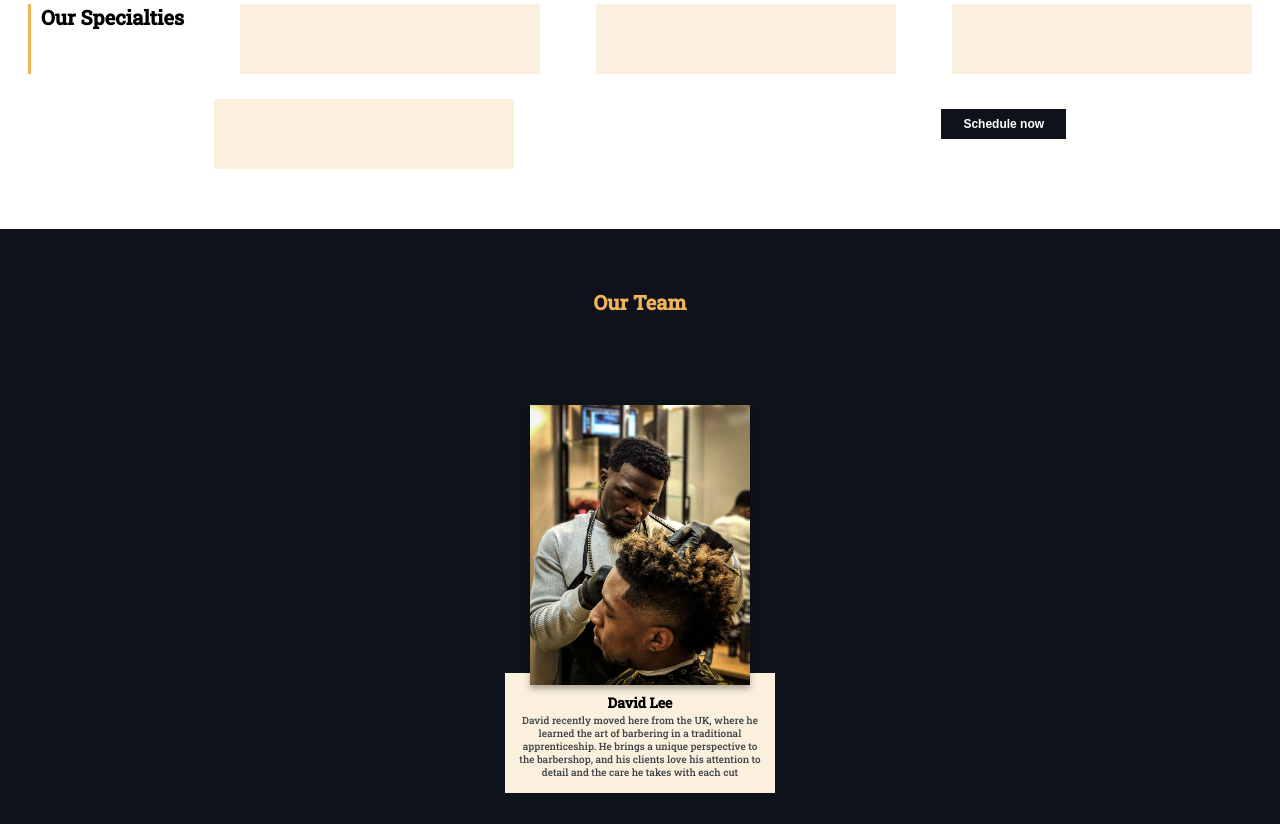
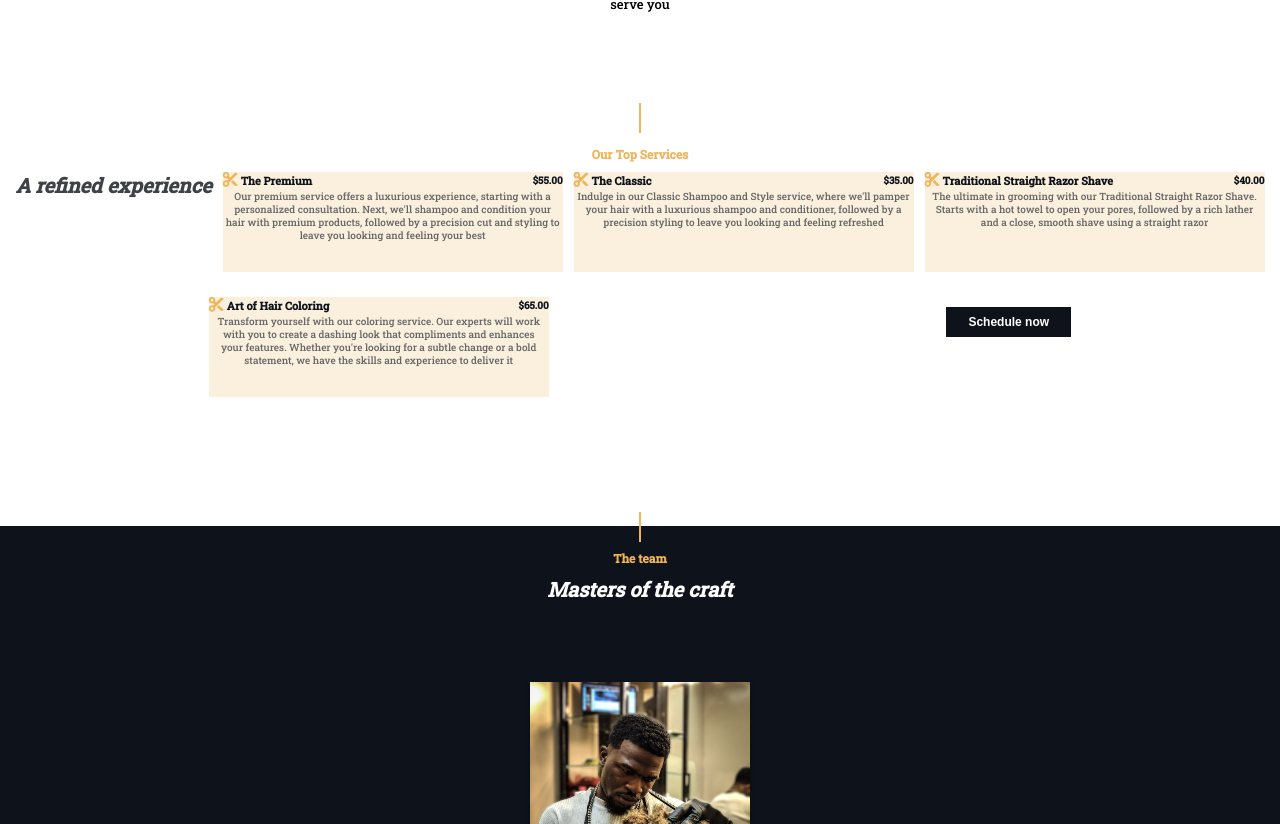
Before and after one commit to DavidHenry-Dev/dapperDudes-Barber, a React (Create React App) app: page / in a window 1280 px wide. Shown: the part 1356-2180 px from the top of the page. Built offline with nearby package versions, Linux system fonts and the light colour scheme.

Commit message:
home page mvp finished

```diff
--- a/src/App.js
+++ b/src/App.js
@@ -1,6 +1,6 @@
 import React from "react";
 import "./style.css";
-import { Header, Hero, Barber, Section, Card, Button, Footer }from "./components";
+import { Header, Hero, Barber, Section, Card, Button, Footer, Dash }from "./components";
 import { barber1, barber2, barber3, cuttingHair } from './assets'
 import { Link } from 'react-router-dom';
 
@@ -14,20 +14,23 @@ export default function App() {
             {/* Main hero section */}
           <Hero />
             {/* Info & about sections */}
+            <Dash containerClass='dashContainer' dashClass='dash' title='About us'/>
             <Section className='about-section' title={'Relax, Look great, Feel confident'}>
              <img className="cuttingHair" src={ cuttingHair } />
              <p>Since 1997, DapperDudes have prided ourselves on providing a elevated and upscale experience. Our skilled barbers specialize in precision haircuts, hot towel shaves, and beard trims, and much more. With a contemporary and masculine aesthetic, we provide the perfect spot to relax and be pampered. Whether you're in need of a quick trim or a complete grooming experience, our barbers are ready to serve you</p>
             </Section>
             {/* Services Section */}
-            <Section className='services-section' title={'Our Specialties'}>
-              <Card className='service'/>
-              <Card className='service'/>
-              <Card className='service'/>
-              <Card className='service'/>
+            <Dash containerClass='dashContainer' dashClass='dash' title='Our Top Services'/>
+            <Section className='services-section' title={'A refined experience'}>
+              <Card className='service' icon="fas fa-cut" title='The Premium' price='$55.00' service="Our premium service offers a luxurious experience, starting with a personalized consultation. Next, we'll shampoo and condition your hair with premium products, followed by a precision cut and styling to leave you looking and feeling your best"/>
+              <Card className='service' icon="fas fa-cut" title='The Classic' service="Indulge in our Classic Shampoo and Style service, where we'll pamper your hair with a luxurious shampoo and conditioner, followed by a precision styling to leave you looking and feeling refreshed" price="$35.00" />
+              <Card className='service' icon="fas fa-cut" title='Traditional Straight Razor Shave' service='The ultimate in grooming with our Traditional Straight Razor Shave. Starts with a hot towel to open your pores, followed by a rich lather and a close, smooth shave using a straight razor' price='$40.00' />
+              <Card className='service' icon="fas fa-cut" title="Art of Hair Coloring" price="$65.00" service="Transform yourself with our coloring service. Our experts will work with you to create a dashing look that compliments and enhances your features. Whether you're looking for a subtle change or a bold statement, we have the skills and experience to deliver it"/>
               <Button className='scheduleBtn'><a href='#'>Schedule now</a></Button>
             </Section>
+            <Dash containerClass='dashContainer2' dashClass='dash2' title='The team'/>
             {/* team section */}
-            <Section className="team-section" title='Our Team'>
+            <Section className="team-section" title='Masters of the craft'>
                 <Barber className='employee' src={barber1} name='David Lee' about='David recently moved here from the UK, where he learned the art of barbering in a traditional apprenticeship. He brings a unique perspective to the barbershop, and his clients love his attention to detail and the care he takes with each cut' />
                 <Barber className='employee' src={barber2} name='Joseph Thomas' about="Joseph is a retired military vet who decided to pursue his passion for barbering after leaving the service. He's known for his strict attention to detail and his ability to deliver precise, military-style cuts and is a favorite with local veterans" />
                 <Barber className='employee' src={barber3} name='Michael Rodriguez' about='Michael is a third-generation barber, following in the footsteps of his father and grandfather. He prides himself on his precision cuts and his ability to make his clients feel comfortable and relaxed in the barber chair'/>
--- a/src/components/Card.jsx
+++ b/src/components/Card.jsx
@@ -1,11 +1,42 @@
 import React from 'react';
 
-const Card = ({ title, children, className }) => (
-  <div className={`card ${className}`}>
-    <h3>{title}</h3>
-    <div className="card-content">
-      {children}
+const Card = ({ title, className, price, icon, service }) => (
+  <div className={`card ${className}`} style={{ padding: '1rem 1.2' }}>
+    <div className="card-content"
+      style={{
+        display: 'flex' ,
+        justifyContent: 'space-between',
+        alignItems: 'center',
+        }}>
+        <h3 style={{
+          margin: 0,
+          color: '#0e121a',
+          fontSize: '1.1rem'
+          // display: 'flex',
+          // justifyItems: 'center',
+
+           }}>
+          <i className={icon} style={{
+              color: '#f0b45b',
+              fontSize: '1.5rem',
+              paddingRight: '3px',
+            }}/>
+          {title}
+        </h3>
+        <span style={{
+           margin: 0,
+           color: '#0e121a',
+           fontWeight: 'bold'
+            }}>
+          {price}
+        </span>
     </div>
+      <p style={{
+        color: '#666666',
+        padding: '2px'
+      }}>
+        {service}
+      </p>
   </div>
 );
 
--- /dev/null
+++ b/src/components/Dash.jsx
@@ -0,0 +1,10 @@
+import react from "react";
+
+const Dash = ({ containerClass, dashClass, title}) => (
+    <div className={containerClass}>
+              <div className={dashClass}></div>
+              <h2>{title}</h2>
+            </div>
+)
+
+export default Dash
--- a/src/components/Footer.jsx
+++ b/src/components/Footer.jsx
@@ -1,14 +1,20 @@
 import React from 'react';
 import { Link } from 'react-router-dom';
+import Dash from './Dash';
 
 const Footer = ({ className }) => {
   return (
     <footer className={className}>
-      <nav>
-        {/* <Link to="/schedule">Schedule</Link>
-        <Link to="/services">Services</Link>
-        <Link to="/gallery">Gallery</Link> */}
-      </nav>
+       <ul>
+            <li><a href="#">Home</a></li>
+            <span>|</span>
+            <li><a href="#">About</a></li>
+            <span>|</span>
+            <li><a href="#">Services</a></li>
+            <span>|</span>
+            <li><a href="#">Appointment</a></li>
+        </ul>
+      <p>Copyright © 2023. All rights reserved.</p>
     </footer>
   );
 }
--- a/src/components/index.js
+++ b/src/components/index.js
@@ -5,6 +5,7 @@ import Section from "./Section";
 import Card from "./Card";
 import Button from "./Button";
 import Footer from "./Footer";
+import Dash from "./Dash";
 
 export {
     Barber,
@@ -14,4 +15,5 @@ export {
     Card,
     Button,
     Footer,
+    Dash,
 }
--- a/src/style.css
+++ b/src/style.css
@@ -151,7 +151,7 @@ nav li a{
 
 .headline {
     text-align: center;
-    margin-top: 10rem;
+    margin-top: 16rem;
 }
 
 main h1 {
@@ -209,9 +209,27 @@ main p {
 }
 
 /******* ABOUT COMPANY SECTION *********/
+
+.dashContainer{
+    text-align: center;
+    margin-top: 8rem;
+}
+
+.dashContainer h2 {
+    color:#f0b45b;
+    font-size: 1.2rem;
+    margin-top: 1rem;
+}
+
+.dash {
+    width: 2px;
+    height: 3rem;
+    background-color: #f0b45b;
+    display: inline-block;
+  }
+
 .about-section{
     padding: 1rem;
-    margin-top: 6rem;
     display: flex;
     flex-direction: column;
     justify-content: space-evenly;
@@ -221,8 +239,8 @@ main p {
 .about-section h2 {
     font-size: 2rem;
     text-align: center;
-    border-left: 3px solid #f0b45b;
-    padding-left: 1rem;
+    font-style: italic;
+    color: #3e4247;
 }
 
 .cuttingHair {
@@ -246,22 +264,21 @@ main p {
     flex-wrap: wrap;
     justify-content: space-evenly;
     text-align: center;
-    margin-top: 6rem;
+    padding: 1rem;
     row-gap: 2.5rem;
 }
+
 .services-section h2 {
     font-size: 2rem;
     text-align: center;
-    border-left: 3px solid #f0b45b;
-    padding-left: 1rem;
+    font-style: italic;
+    color: #3e4247;
 }
 
-
-/* you were trying to figure out why this wasnt working when you stopped */
 .service {
     background-color: #faf0dd;
-    height: 7rem;
-    width: 30rem;
+    height: 10rem;
+    width: 34rem;
 }
 
 .scheduleBtn {
@@ -278,13 +295,33 @@ main p {
     font-weight: 600;
 }
 
+.dashContainer2{
+    text-align: center;
+}
+
+.dashContainer2 h2 {
+        color:#f0b45b;
+        font-size: 1.2rem;
+        margin-top: 1rem;
+        position: relative;
+        top: 10rem;
+}
+
+.dash2 {
+    width: 2px;
+    height: 3rem;
+    background-color: #f0b45b;
+    display: inline-block;
+    margin:auto;
+    position: relative;
+    top:10.5rem;
+}
+
 
 /************ MEET THE TEAM SECTION **********/
-
 .team-section {
   display: flex;
   flex-direction: column;
-  gap: 3rem;
   flex-wrap: wrap;
   margin-top: 6rem;
   background: #0e121a;
@@ -293,16 +330,22 @@ main p {
 }
 
 .team-section h2 {
-    margin-top: 6rem;
-    margin-bottom: 6rem;
+    margin-top: 5rem;
+    margin-bottom: 8rem;
     font-size: 2rem;
     text-align: center;
-    color:#f0b45b;
+    color:#fff;
+    font-style: italic;
+}
+
+.team-section > *:last-child{
+    margin-bottom: 8rem;
 }
 
 .employee {
     width: 30rem;
     text-align: center;
+    margin-bottom: 3rem;
 }
 
 .employee img {
@@ -341,7 +384,7 @@ main p {
     flex-direction: column;
     justify-content: space-evenly;
     text-align: center;
-    margin-top: 4rem;
+    margin-top: 8rem;
     padding: 1rem;
 }
 
@@ -367,7 +410,7 @@ main p {
 
 .appntBtn {
     margin-top: 4rem;
-    margin-bottom: 4rem;
+    margin-bottom: 8rem;
     height: 30px;
     width: 150px;
     background: #0e121a;
@@ -382,6 +425,29 @@ main p {
 /********* FOOTER ****************/
 
 .footer {
-    height: 250px;
-    background: #000;
+    display: flex;
+    flex-direction: column;
+    justify-content: flex-end;
+    align-items: center;
+    /* height: 250px; */
+    background: #0e121a;
+    color: #fff;
+    padding: 2rem;
 }
+
+.footer ul {
+    display: flex;
+    align-items: center;
+    gap: 1.4rem;
+    margin-top: 4rem;
+    margin-bottom: 5rem;
+}
+
+.footer a {
+    color: #fff;
+}
+
+.footer p {
+    text-align: center;
+    font-size: 1rem;
+}
```
